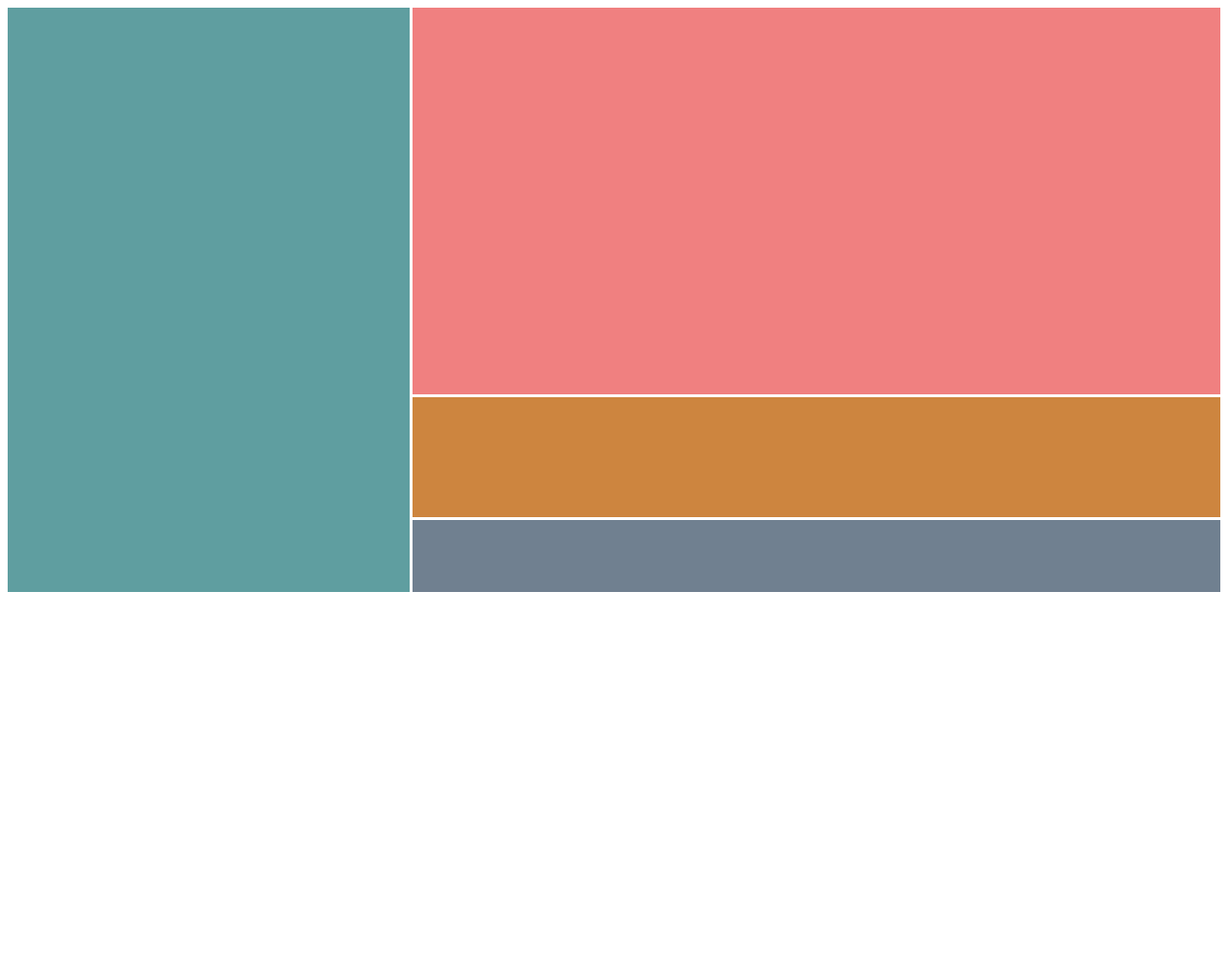
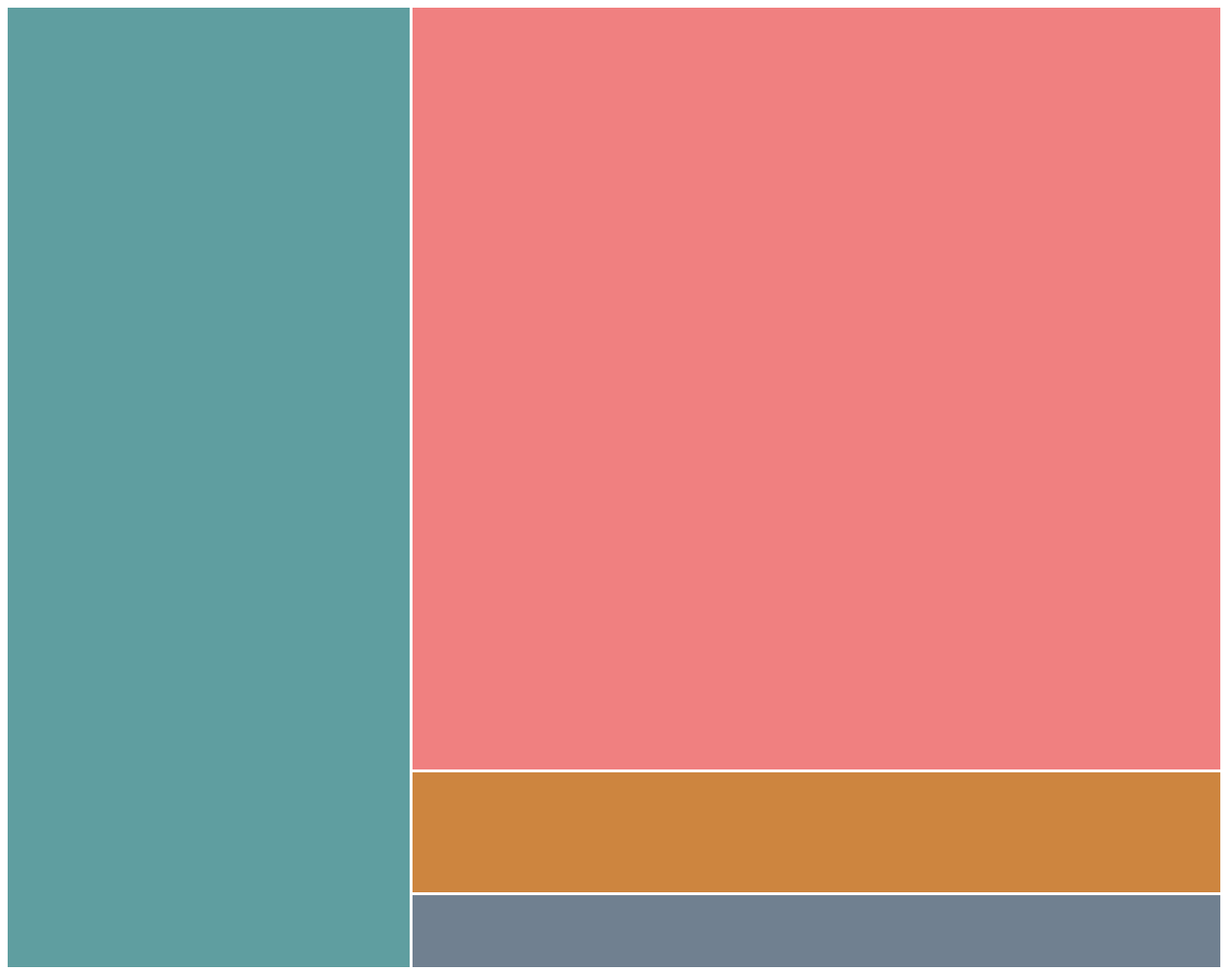
Before and after one commit to Fem-L/Winc-Academy, a plain HTML site: page M01L04-13/index.html in a window 1280 px wide. Shown: the whole page at 96% size. Before the commit the page ends 800 px from the top, so only its background shows below. Drawn offline with Linux system fonts and the light colour scheme.

Commit message:
Add files via upload

```diff
--- a/M01L04-13/style.css
+++ b/M01L04-13/style.css
@@ -1,8 +1,8 @@
 .container {
-    height: 100%;
+    height: 1000px;
     display: grid;
-    grid-template-columns: repaet(3, 1fr);
-    grid-template-rows: 75px 300px 150px 75px;
+    grid-template-columns: repeat(3, 1fr);
+    grid-template-rows: 75px 1fr 150px 75px;
     grid-gap: 3px;
     grid-template-areas:
         "h h h"
@@ -35,7 +35,7 @@
 
 @media(min-width:1024px) {
     .container {
-        grid-template-rows: 200px 200px 125px 75px;
+        grid-template-rows: 1fr 1fr 125px 75px;
         grid-template-areas:
             "h m m "
             "h m m"
@@ -51,7 +51,7 @@
 
 @media(min-width:1500px) {
     .container {
-        grid-template-rows: 270px 270px 270px 100px;
+        grid-template-rows: 1fr 1fr 1fr 100px;
         grid-template-areas:
             "h m w"
             "h m w"
```
